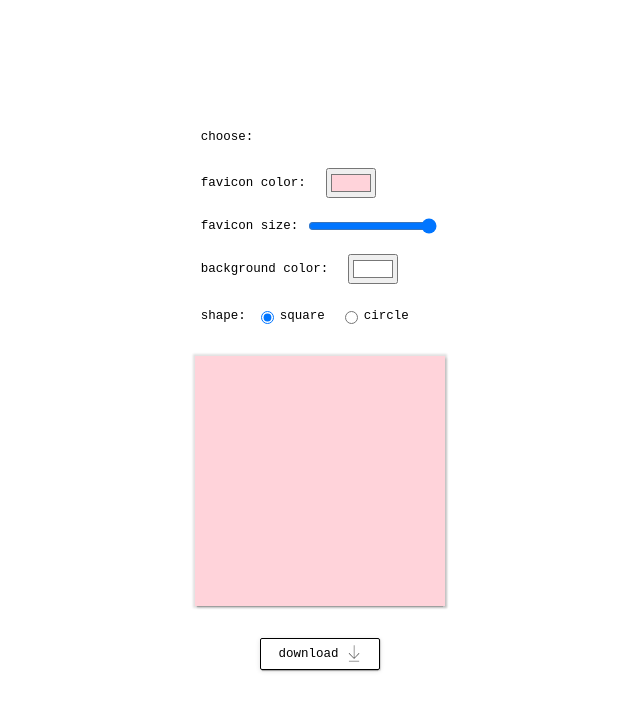
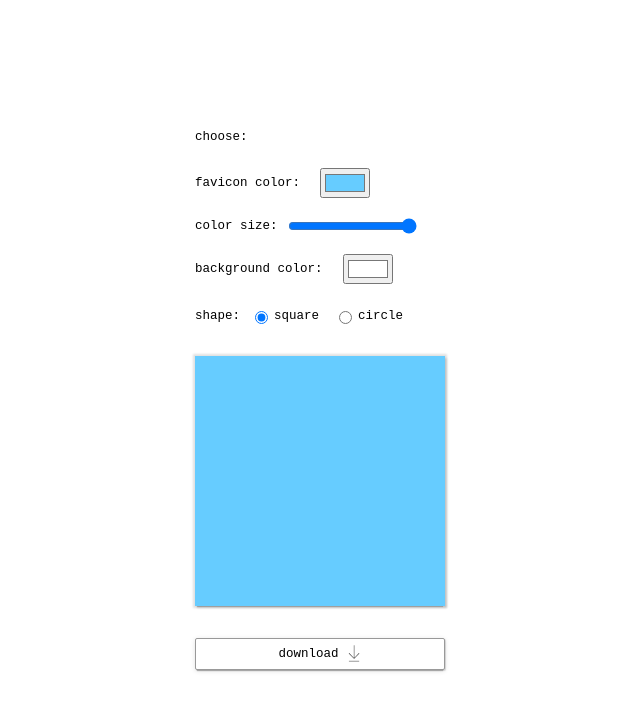
Before and after one commit to tynandebold/favicon-builder, a website: page index.html in a window 1280 px wide. Shown: the whole page, without its empty margins (320-960 px from the left). Drawn offline with Linux system fonts and the light colour scheme.

Commit message:
btn styling and favicon add

```diff
--- a/index.html
+++ b/index.html
@@ -2,19 +2,24 @@
 <html lang="en">
 <meta charset="UTF-8">
 <title>Favicon Builder</title>
-<meta name="viewport" content="width=device-width, initial-scale=1">
+<meta name="viewport" content="width=device-width, initial-scale=1.0">
+<meta http-equiv="X-UA-Compatible" content="ie=edge">
+<link rel="shortcut icon" type="image/x-icon" href="imgs/favicon.ico">
+
+<meta name="description" content="A simple block-color favicon builder.">
+<meta name="keywords" content="tynan debold, tynandebold, tynan, debold, developer, interactive developer, online tool, web app, favicon builder, favicon, idea, ideas, project, dev projec, design, ux design, ui design, ux/ui, web development, microsite">
 
 <link rel="stylesheet" href="./build/style.css">
 
 <main>
-  <section id="options">
+  <section>
     <p>choose:</p>
     <div class="input-wrapper">
       <label for="favicon-color">favicon color:</label>
-      <input type="color" name="favicon-color" value="#ffd3da">
+      <input type="color" name="favicon-color" value="#66ccff">
     </div>
     <div class="input-wrapper">
-      <label for="size">favicon size:</label>
+      <label for="size">color size:</label>
       <input type="range" name="size" min="0" max="100" value="100" data-sizing="%">
     </div>
     <div class="input-wrapper">
@@ -23,8 +28,8 @@
     </div>
     <div class="input-wrapper">
       <p>shape:</p>
-      <input type="radio" name="radius" value="0" data-sizing="%" checked /><label for="radius"> square</label>
-      <input type="radio" name="radius" value="50" data-sizing="%" /><label for="radius"> circle</label>
+      <input type="radio" name="radius" value="0" data-sizing="px" checked /><label for="radius"> square</label>
+      <input type="radio" name="radius" value="125" data-sizing="px" /><label for="radius"> circle</label>
     </div>
   </section>
 
@@ -34,7 +39,7 @@
 
   <div id="btn-wrapper">
     <button>download</button>
-    <img src="download.svg" alt="download">
+    <img src="./imgs/download.svg" alt="download">
   </div>
 </main>
 
```
Also changed, not shown: build/bundle.js, build/style.css, imgs/download.svg (renamed from download.svg), imgs/favicon.ico (added).
